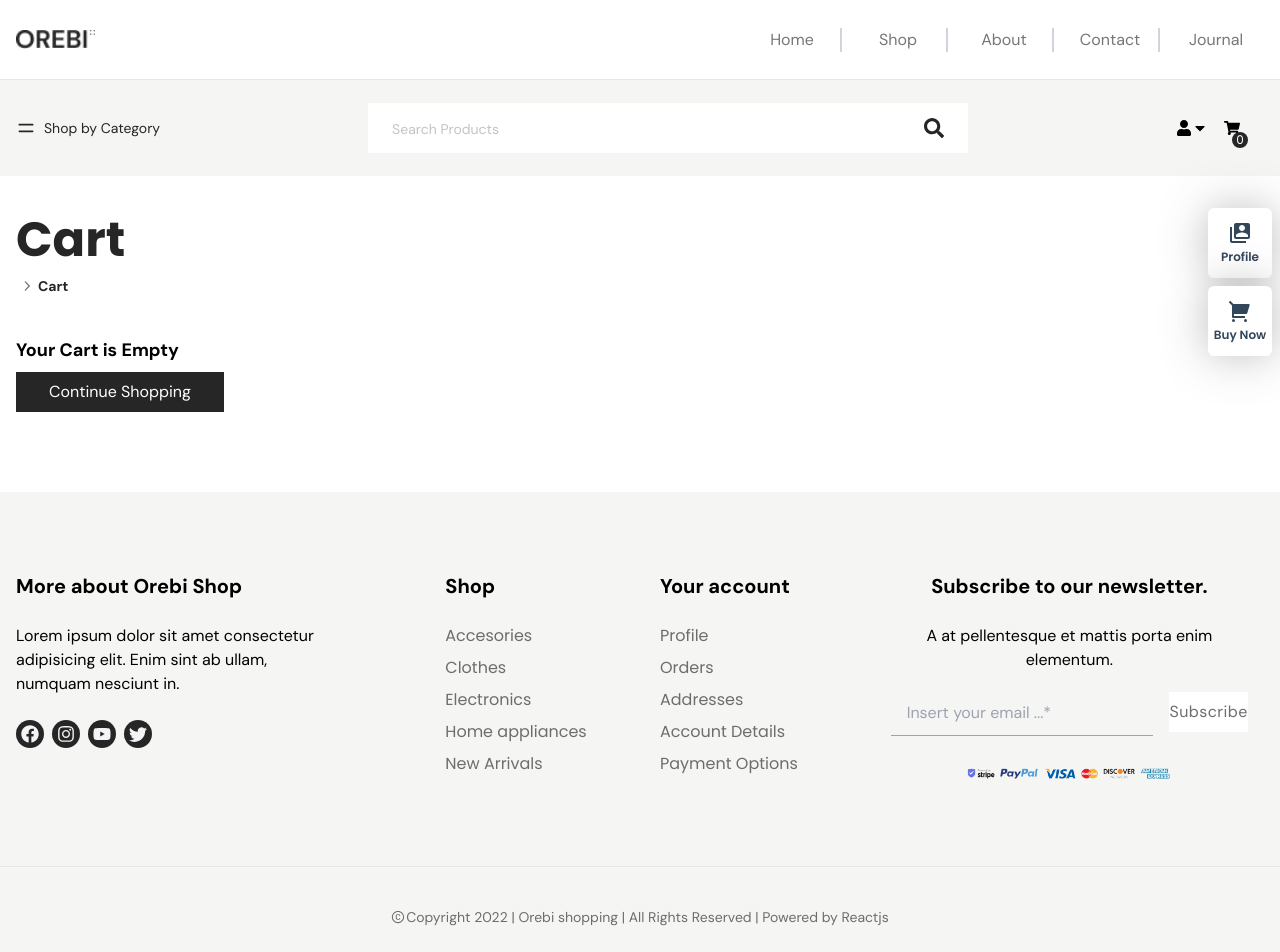
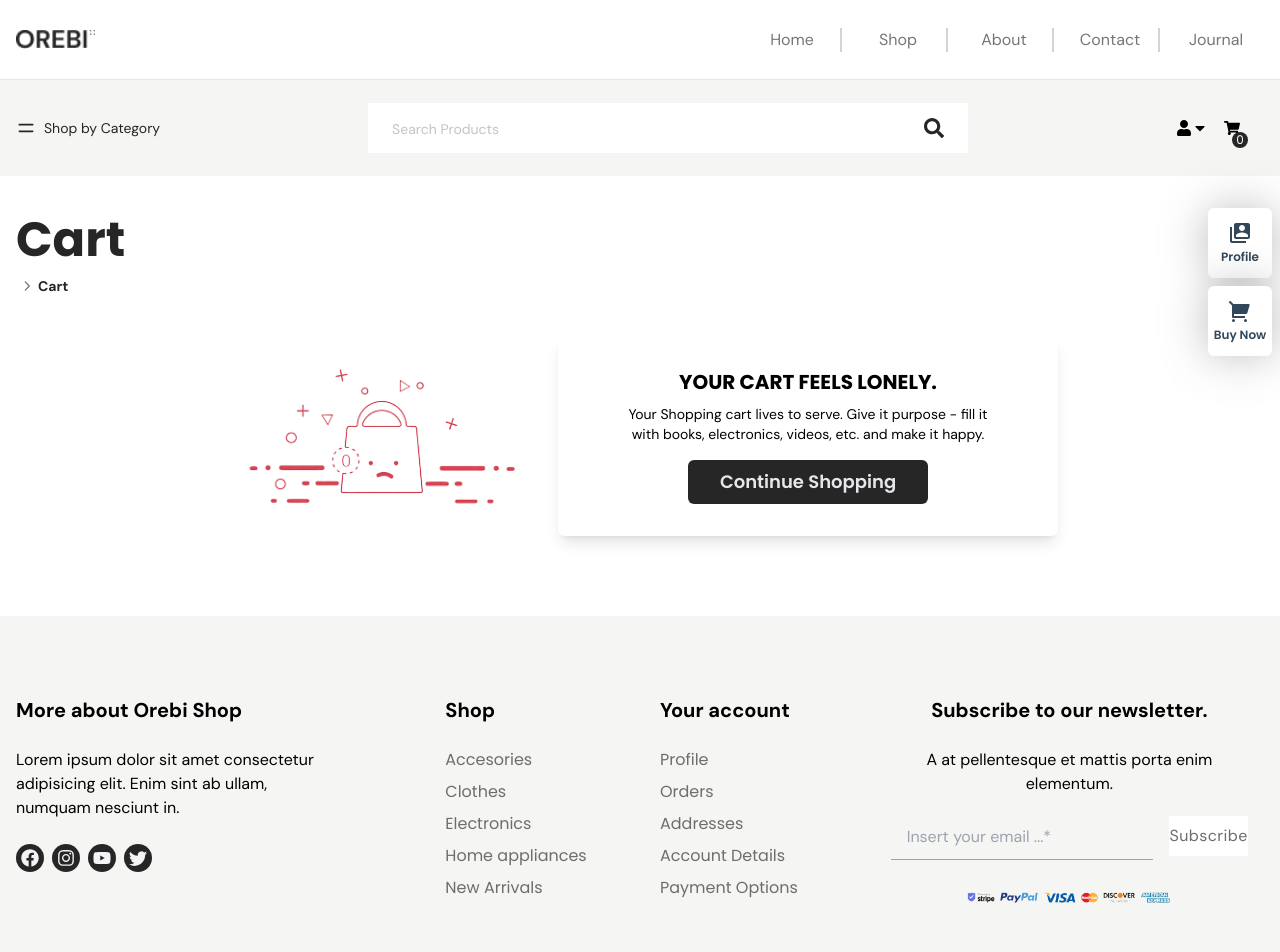
Before and after one commit to noorjsdivs/orebishopping, a React (Create React App) app: page /cart in a window 1280 px wide. Shown: the top 952 px of the page. Built offline with nearby package versions, Linux system fonts and the light colour scheme.

Commit message:
cart page updated

```diff
--- a/src/assets/images/index.js
+++ b/src/assets/images/index.js
@@ -29,6 +29,7 @@ import spfFour from "./products/specialOffer/spfFour.webp";
 import productOfTheYear from "./products/productOfTheYear.webp";
 // ============== Products End here ======================
 import paymentCard from "./payment.png";
+import emptyCart from "../images/emptyCart.png";
 
 export {
   logo,
@@ -62,4 +63,5 @@ export {
   productOfTheYear,
   // ===================== Products End here ==============
   paymentCard,
+  emptyCart,
 };
--- a/src/components/home/Footer/FooterBottom.js
+++ b/src/components/home/Footer/FooterBottom.js
@@ -3,14 +3,18 @@ import { AiOutlineCopyright } from "react-icons/ai";
 
 const FooterBottom = () => {
   return (
-    <div className="w-full bg-[#F5F5F3]">
+    <div className="w-full bg-[#F5F5F3] group">
       <div className="max-w-container mx-auto border-t-[1px] pt-10 pb-20">
-        <p className="text-titleFont font-normal text-center flex md:items-center justify-center text-lightText hover:text-primeColor duration-200 text-sm">
-          <span className="text-md mr-[1px] mt-[2px] md:mt-0 text-center hidden md:inline-flex  ">
+        <p className="text-titleFont font-normal text-center flex md:items-center justify-center text-lightText duration-200 text-sm">
+          <span className="text-md mr-[1px] mt-[2px] md:mt-0 text-center hidden md:inline-flex">
             <AiOutlineCopyright />
           </span>
-          Copyright 2022 | Orebi shopping | All Rights Reserved | Powered by
-          Reactjs
+          Copyright 2022 | Orebi shopping | All Rights Reserved |
+          <a href="https://reactbd.com/" target="_blank" rel="noreferrer">
+            <span className="ml-1 font-medium group-hover:text-primeColor">
+              Powered by ReactBD.com
+            </span>
+          </a>
         </p>
       </div>
     </div>
--- a/src/components/home/YearProduct/YearProduct.js
+++ b/src/components/home/YearProduct/YearProduct.js
@@ -1,10 +1,12 @@
 import React from "react";
+import { Link } from "react-router-dom";
 import { productOfTheYear } from "../../../assets/images";
 import ShopNow from "../../designLayouts/buttons/ShopNow";
 import Image from "../../designLayouts/Image";
 
 const YearProduct = () => {
   return (
+    <Link to="/shop">
       <div className="w-full h-80 mb-20 bg-[#f3f3f3] md:bg-transparent relative font-titleFont">
         <Image
           className="w-full h-full object-cover hidden md:inline-block"
@@ -21,6 +23,7 @@ const YearProduct = () => {
           <ShopNow />
         </div>
       </div>
+    </Link>
   );
 };
 
--- a/src/index.css
+++ b/src/index.css
@@ -20,7 +20,7 @@ nav .active li {
   text-decoration: 1px underline black;
 }
 
-@media screen and (max-width: 735px) {
+@media screen and (max-width: 665px) {
   nav .active li {
     color: white;
     font-weight: 600;
--- a/src/pages/About/About.js
+++ b/src/pages/About/About.js
@@ -1,5 +1,5 @@
 import React, { useEffect, useState } from "react";
-import { useLocation } from "react-router-dom";
+import { Link, useLocation } from "react-router-dom";
 import Breadcrumbs from "../../components/pageProps/Breadcrumbs";
 
 const About = () => {
@@ -11,6 +11,19 @@ const About = () => {
   return (
     <div className="max-w-container mx-auto px-4">
       <Breadcrumbs title="About" prevLocation={prevLocation} />
+      <div className="pb-10">
+        <h1 className="max-w-[600px] text-base text-lightText mb-2">
+          <span className="text-primeColor font-semibold text-lg">Orebi</span>{" "}
+          is one of the world's leading ecommerce brands and is internationally
+          recognized for celebrating the essence of classic Worldwide cool
+          looking style.
+        </h1>
+        <Link to="/shop">
+          <button className="w-52 h-10 bg-primeColor text-white hover:bg-black duration-300">
+            Continue Shopping
+          </button>
+        </Link>
+      </div>
     </div>
   );
 };
--- a/src/pages/Cart/Cart.js
+++ b/src/pages/Cart/Cart.js
@@ -1,8 +1,10 @@
 import React, { useEffect, useState } from "react";
 import { useDispatch, useSelector } from "react-redux";
 import { Link } from "react-router-dom";
+import { motion } from "framer-motion";
 import Breadcrumbs from "../../components/pageProps/Breadcrumbs";
 import { resetCart } from "../../redux/orebiSlice";
+import { emptyCart } from "../../assets/images/index";
 import ItemCard from "./ItemCard";
 
 const Cart = () => {
@@ -32,7 +34,7 @@ const Cart = () => {
       <Breadcrumbs title="Cart" />
       {products.length > 0 ? (
         <div className="pb-20">
-          <div className="w-full h-20 bg-[#F5F7F7] text-primeColor grid grid-cols-5 place-content-center px-6 text-lg font-titleFont font-semibold">
+          <div className="w-full h-20 bg-[#F5F7F7] text-primeColor hidden lgl:grid grid-cols-5 place-content-center px-6 text-lg font-titleFont font-semibold">
             <h2 className="col-span-2">Product</h2>
             <h2>Price</h2>
             <h2>Quantity</h2>
@@ -53,14 +55,16 @@ const Cart = () => {
             Reset cart
           </button>
 
-          <div className="flex justify-between border py-4 px-4 items-center">
+          <div className="flex flex-col mdl:flex-row justify-between border py-4 px-4 items-center gap-2 mdl:gap-0">
             <div className="flex items-center gap-4">
               <input
-                className="w-52 h-8 px-4 border text-primeColor text-sm outline-none border-gray-400"
+                className="w-44 mdl:w-52 h-8 px-4 border text-primeColor text-sm outline-none border-gray-400"
                 type="text"
                 placeholder="Coupon Number"
               />
-              <p className="text-base font-semibold">Apply Coupon</p>
+              <p className="text-sm mdl:text-base font-semibold">
+                Apply Coupon
+              </p>
             </div>
             <p className="text-lg font-semibold">Update Cart</p>
           </div>
@@ -98,14 +102,34 @@ const Cart = () => {
           </div>
         </div>
       ) : (
-        <div className="pb-20">
-          <h1 className="text-lg font-semibold mb-2">Your Cart is Empty</h1>
-          <Link to="/shop">
-            <button className="w-52 h-10 bg-primeColor text-white hover:bg-black duration-300">
-              Continue Shopping
-            </button>
-          </Link>
-        </div>
+        <motion.div
+          initial={{ y: 30, opacity: 0 }}
+          animate={{ y: 0, opacity: 1 }}
+          transition={{ duration: 0.4 }}
+          className="flex flex-col mdl:flex-row justify-center items-center gap-4 pb-20"
+        >
+          <div>
+            <img
+              className="w-80 rounded-lg p-4 mx-auto"
+              src={emptyCart}
+              alt="emptyCart"
+            />
+          </div>
+          <div className="max-w-[500px] p-4 py-8 bg-white flex gap-4 flex-col items-center rounded-md shadow-lg">
+            <h1 className="font-titleFont text-xl font-bold uppercase">
+              Your Cart feels lonely.
+            </h1>
+            <p className="text-sm text-center px-10 -mt-2">
+              Your Shopping cart lives to serve. Give it purpose - fill it with
+              books, electronics, videos, etc. and make it happy.
+            </p>
+            <Link to="/shop">
+              <button className="bg-primeColor rounded-md cursor-pointer hover:bg-black active:bg-gray-900 px-8 py-2 font-titleFont font-semibold text-lg text-gray-200 hover:text-white duration-300">
+                Continue Shopping
+              </button>
+            </Link>
+          </div>
+        </motion.div>
       )}
     </div>
   );
--- a/src/pages/Cart/ItemCard.js
+++ b/src/pages/Cart/ItemCard.js
@@ -11,7 +11,7 @@ const ItemCard = ({ item }) => {
   const dispatch = useDispatch();
   return (
     <div className="w-full grid grid-cols-5 mb-4 border py-2">
-      <div className="flex col-span-2 items-center gap-4 ml-4">
+      <div className="flex col-span-5 mdl:col-span-2 items-center gap-4 ml-4">
         <ImCross
           onClick={() => dispatch(deleteItem(item._id))}
           className="text-primeColor hover:text-red-500 duration-300 cursor-pointer"
@@ -19,10 +19,11 @@ const ItemCard = ({ item }) => {
         <img className="w-32 h-32" src={item.image} alt="productImage" />
         <h1 className="font-titleFont font-semibold">{item.name}</h1>
       </div>
-      <div className="flex items-center text-lg font-semibold">
+      <div className="col-span-5 mdl:col-span-3 flex items-center justify-between py-4 mdl:py-0 px-4 mdl:px-0 gap-6 mdl:gap-0">
+        <div className="flex w-1/3 items-center text-lg font-semibold">
           ${item.price}
         </div>
-      <div className="flex items-center gap-6 text-lg">
+        <div className="w-1/3 flex items-center gap-6 text-lg">
           <span
             onClick={() => dispatch(drecreaseQuantity({ _id: item._id }))}
             className="w-6 h-6 bg-gray-100 text-2xl flex items-center justify-center hover:bg-gray-300 cursor-pointer duration-300 border-[1px] border-gray-300 hover:border-gray-300"
@@ -37,8 +38,9 @@ const ItemCard = ({ item }) => {
             +
           </span>
         </div>
-      <div className="flex items-center font-titleFont font-bold text-lg">
+        <div className="w-1/3 flex items-center font-titleFont font-bold text-lg">
           <p>${item.quantity * item.price}</p>
+        </div>
       </div>
     </div>
   );
--- a/src/pages/Journal/Journal.js
+++ b/src/pages/Journal/Journal.js
@@ -1,5 +1,5 @@
 import React, { useEffect, useState } from "react";
-import { useLocation } from "react-router-dom";
+import { Link, useLocation } from "react-router-dom";
 import Breadcrumbs from "../../components/pageProps/Breadcrumbs";
 
 const Journal = () => {
@@ -11,6 +11,19 @@ const Journal = () => {
   return (
     <div className="max-w-container mx-auto px-4">
       <Breadcrumbs title="Journals" prevLocation={prevLocation} />
+      <div className="pb-10">
+        <h1 className="max-w-[600px] text-base text-lightText mb-2">
+          <span className="text-primeColor font-semibold text-lg">Orebi</span>{" "}
+          Lorem ipsum dolor sit amet consectetur adipisicing elit. Quo
+          reiciendis delectus vitae, aliquid sit iure dolorum commodi eum
+          numquam voluptate!
+        </h1>
+        <Link to="/shop">
+          <button className="w-52 h-10 bg-primeColor text-white hover:bg-black duration-300">
+            Continue Shopping
+          </button>
+        </Link>
+      </div>
     </div>
   );
 };
```
Also changed, not shown: src/assets/images/emptyCart.png (added), 13 other files (tests, documents, lock files or other folders). Lines whose indentation alone changed are shown as unchanged.
